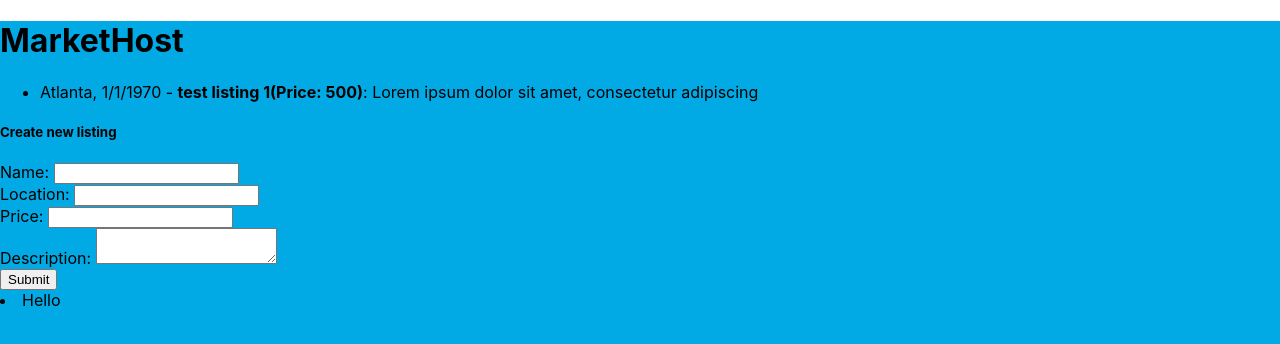
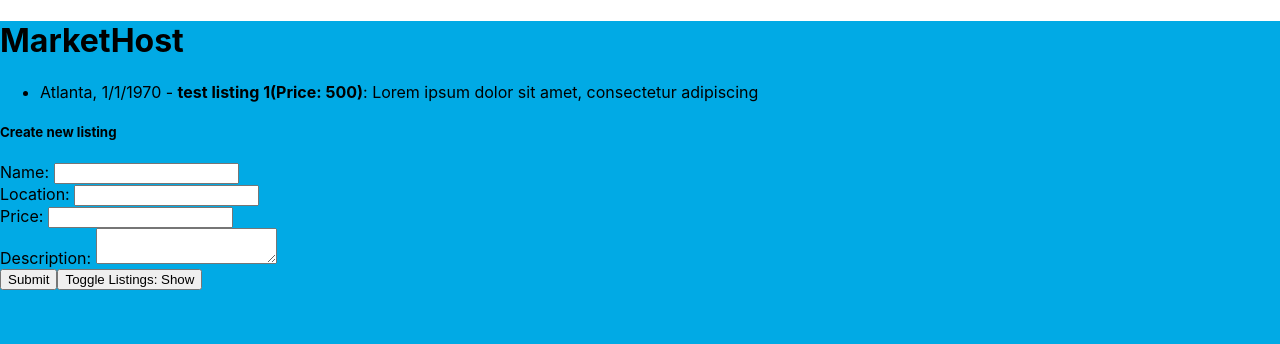
Before and after one commit to ag10889/MarketHost, a React (Create React App) app: page / in a window 1280 px wide. Shown: the top 344 px of the page. Built offline with nearby package versions, Linux system fonts and the light colour scheme.

Commit message:
Toggle Button
Created a toggle button that will allow or not allow the current listings to be shown. This new listings orders the listings alphabetically based on city.

```diff
--- a/package.json
+++ b/package.json
@@ -8,8 +8,10 @@
     "@testing-library/user-event": "^13.5.0",
     "react": "^18.2.0",
     "react-dom": "^18.2.0",
+    "react-native-dropdown-picker": "^5.4.6",
     "react-router-dom": "^6.20.1",
     "react-scripts": "5.0.1",
+    "react-select": "^5.8.0",
     "web-vitals": "^2.1.4"
   },
   "scripts": {
--- a/src/App.js
+++ b/src/App.js
@@ -2,6 +2,9 @@ import './App.css';
 import { useState } from 'react';
 import AppRouter from './AppRouter';
 import BlueBackground from './blue.jpg';
+import Select from 'react-select';
+
+/* npm install react-native-dropdown-picker  */
 
 class Listing {
   constructor(name, description, location, createdAt, price) {
@@ -59,6 +62,7 @@ function ListingForm({listings, setListings}) {
     }
     setListing(new Listing("", "", "", new Date(0),""));
     setListings([...listings, finalizedListing])
+
   }
 
   return (
@@ -74,13 +78,33 @@ function ListingForm({listings, setListings}) {
         Submit
       </button>
     </>
-  )
+  );
 }
+
+function Listingdropdown(listings){
+  const sortedListings = listings.sort((a, b) => a.location < b.location ? -1 : 1)
+  return (
+    <>
+      <h2>All Listings</h2>
+      <ul>
+        {sortedListings.map((item, index) => (
+          <li key={index}>
+            {item.name} - {item.location} - {item.price}
+          </li>
+        ))}
+      </ul>
+    </>
+  );
+}
+
+
 
 function App() {
   const [listings, setListings] = useState([
     new Listing("test listing 1", "Lorem ipsum dolor sit amet, consectetur adipiscing elit, sed do eiusmod tempor incididunt ut labore et dolore magna aliqua. Venenatis urna cursus eget nunc scelerisque viverra. Velit sed ullamcorper morbi tincidunt ornare. At lectus urna duis convallis convallis tellus id. Sed vulputate odio ut enim blandit volutpat maecenas volutpat blandit. Viverra nibh cras pulvinar mattis nunc. Odio eu feugiat pretium nibh ipsum. Sem fringilla ut morbi tincidunt augue interdum velit euismod in. Aliquam faucibus purus in massa tempor nec feugiat nisl. Lectus mauris ultrices eros in cursus. Turpis egestas maecenas pharetra convallis. In est ante in nibh mauris cursus mattis.", "Atlanta", new Date(0), 500)
   ]);
+
+  const [showList, setShowList] = useState(false); //Sets the list of listings to not show up by default
 
 
   return (
@@ -90,7 +114,14 @@ function App() {
       </header>
       <ListingIndex listings={listings}></ListingIndex>
       <ListingForm listings={listings} setListings={setListings}></ListingForm>
-      <li>Hello</li>
+
+
+      <button onClick={() => setShowList(!showList)}>Toggle Listings: {showList ? 'Hide' : 'Show'}</button> {/* Button that can toggle between the listings being visible and not */}
+      {showList && Listingdropdown(listings)}
+
+
+
+
     </div>
   );
 }
```
Also changed, not shown: 1 other file (tests, documents, lock files or other folders).
